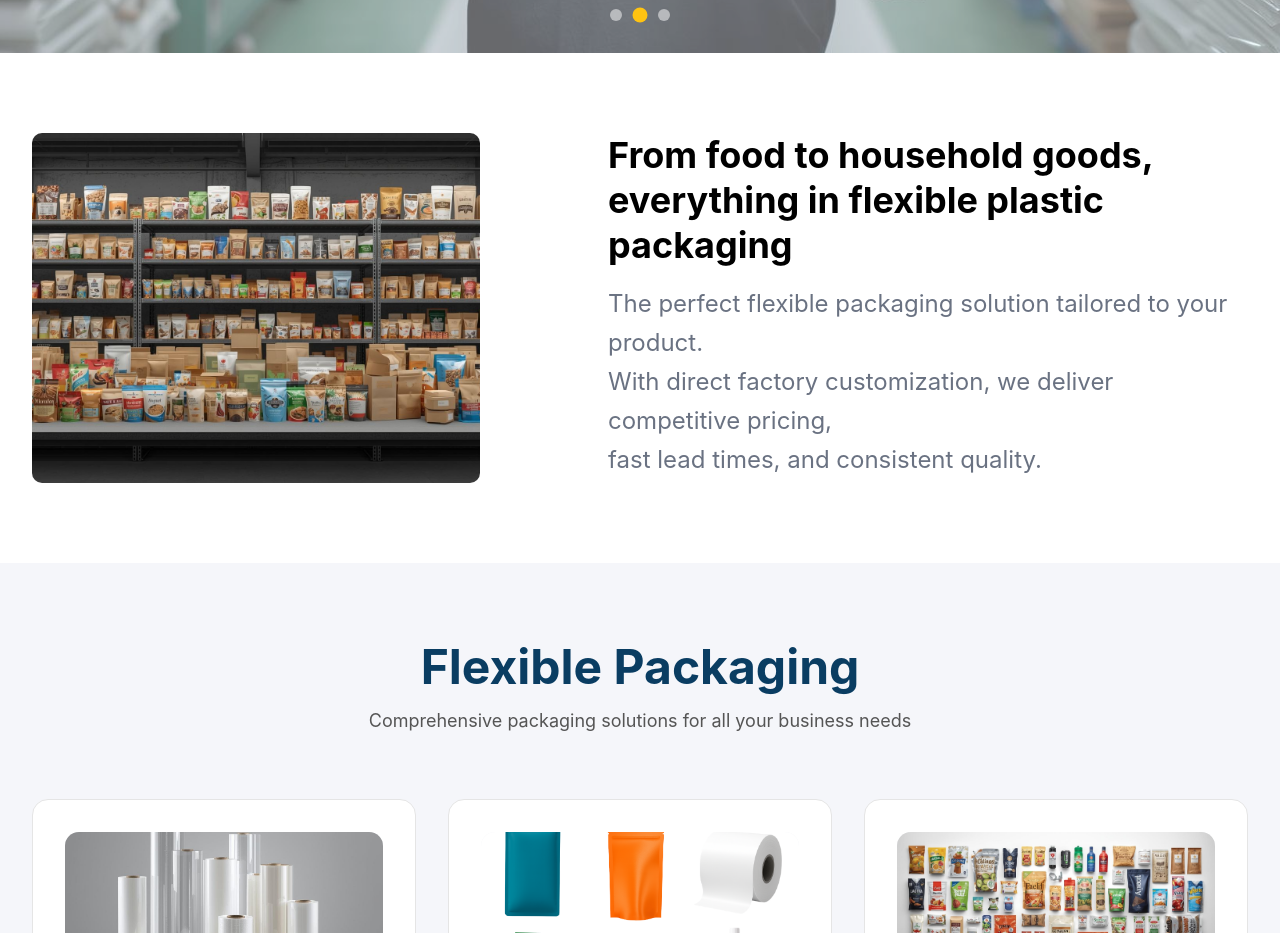
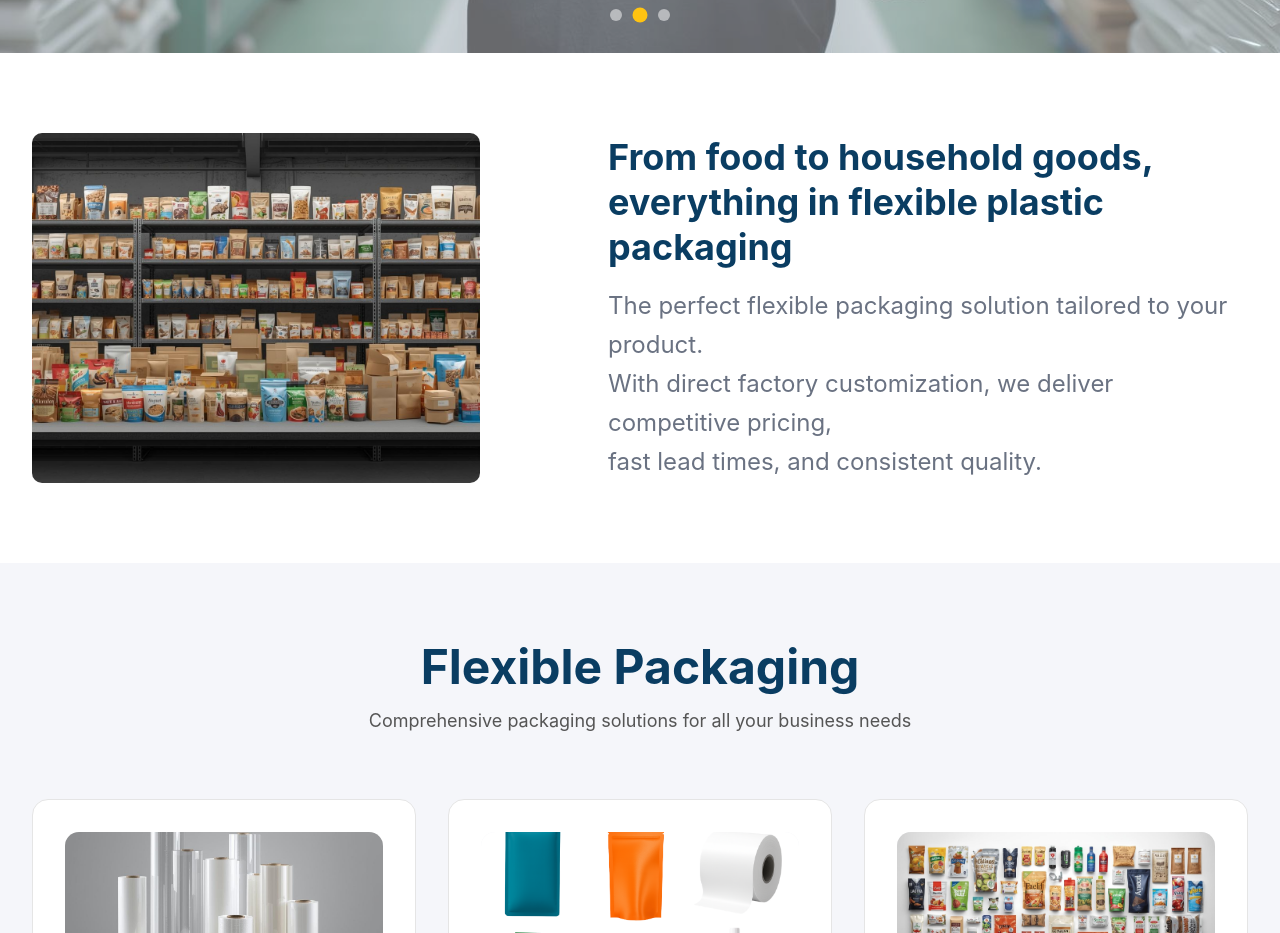
Before and after one commit to lee960314/bada-company-website, a Next.js app: page / in a window 1280 px wide. Shown: the part 860-1793 px from the top of the page. Built offline with nearby package versions, Linux system fonts and the light colour scheme; a web font is replaced by a local one.

Commit message:
Flexible Packaging 버튼 링크 연결

```diff
--- a/src/components/ServiceIntroSection.tsx
+++ b/src/components/ServiceIntroSection.tsx
@@ -31,7 +31,7 @@ export default function ServiceIntroSection() {
   return (
     <section className="py-12 md:py-16 lg:py-20 bg-white">
       <div className="container mx-auto px-4 sm:px-6 lg:px-8">
-        <div className="flex flex-col lg:flex-row items-center lg:items-start gap-8 lg:gap-12">
+        <div className="flex flex-col lg:flex-row items-center gap-8 lg:gap-12">
           {/* Image Section */}
           <div className="w-full lg:w-auto lg:flex-shrink-0">
             <div className="w-full max-w-md lg:w-[500px] h-[250px] sm:h-[300px] lg:h-[350px] rounded-lg overflow-hidden mx-auto lg:mx-0">
@@ -46,13 +46,13 @@ export default function ServiceIntroSection() {
           </div>
 
           {/* Content Section */}
-          <div className="flex-1 lg:pl-8 xl:pl-20 text-center lg:text-left">
-            <h2 className="text-xl sm:text-2xl md:text-3xl lg:text-4xl font-bold text-black leading-tight whitespace-pre-line">
+          <div className="flex-1 lg:pl-8 xl:pl-20 text-center lg:text-left flex flex-col justify-center">
+            <h2 className="text-xl sm:text-2xl md:text-3xl lg:text-4xl font-bold text-[#0A3D62] leading-tight whitespace-pre-line">
               {t('service_intro_title') || 'From food to household goods,\neverything in flexible plastic packaging'}
             </h2>
 
             <p className="text-base sm:text-lg md:text-xl lg:text-2xl text-gray-500 leading-relaxed mt-4 whitespace-pre-line">
-              {t('service_intro_description') || 'We provide high-quality flexible packaging solutions for various industries.'}
+              {t('service_intro_description') || 'The perfect flexible packaging solution tailored to your product.\nWith direct factory customization, we deliver competitive pricing,\nfast lead times, and consistent quality.'}
             </p>
           </div>
         </div>
```
